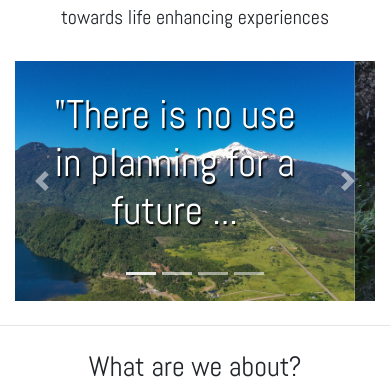
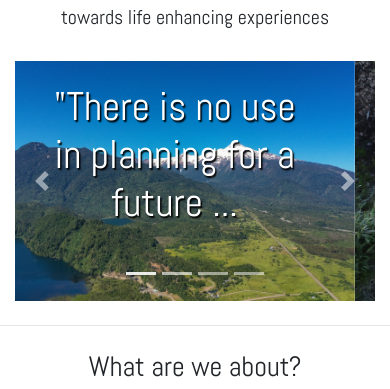
Before and after one commit to fclarog/fclarog.github.io, a plain HTML site: page index.html in a window 390 px wide. Shown: the part 704-1093 px from the top of the page. Drawn offline with nearby package versions, Linux system fonts and the light colour scheme.

Commit message:
Update styles.css

```diff
--- a/styles.css
+++ b/styles.css
@@ -57,8 +57,8 @@ h1, h2, h3, h4, h5, h6 {
 
 @media screen and (max-width: 600px) {
     .carousel-caption {
-      font-size: 30px;
+      font-size: 15px;
       position: absolute;
-      top:10px
+      top:2px
     }
   }
```
